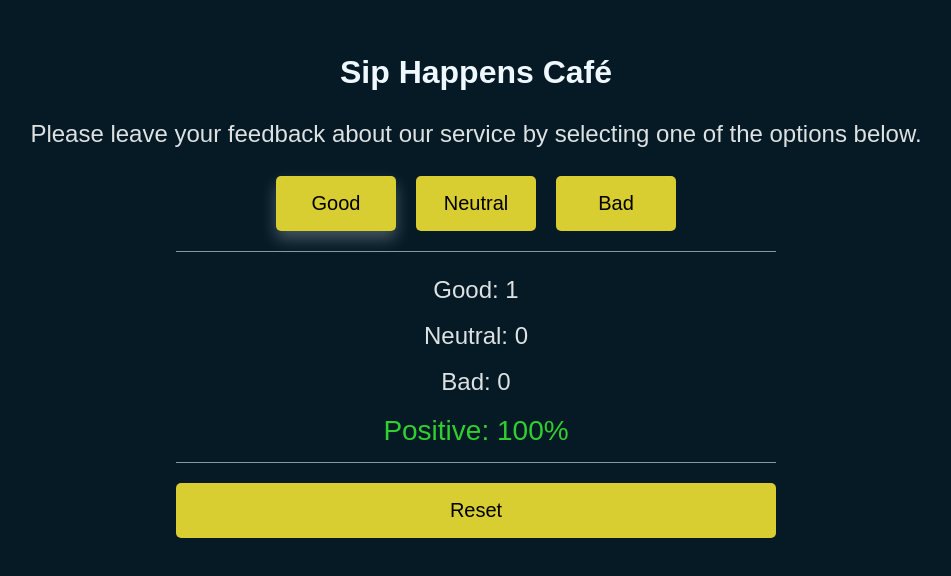
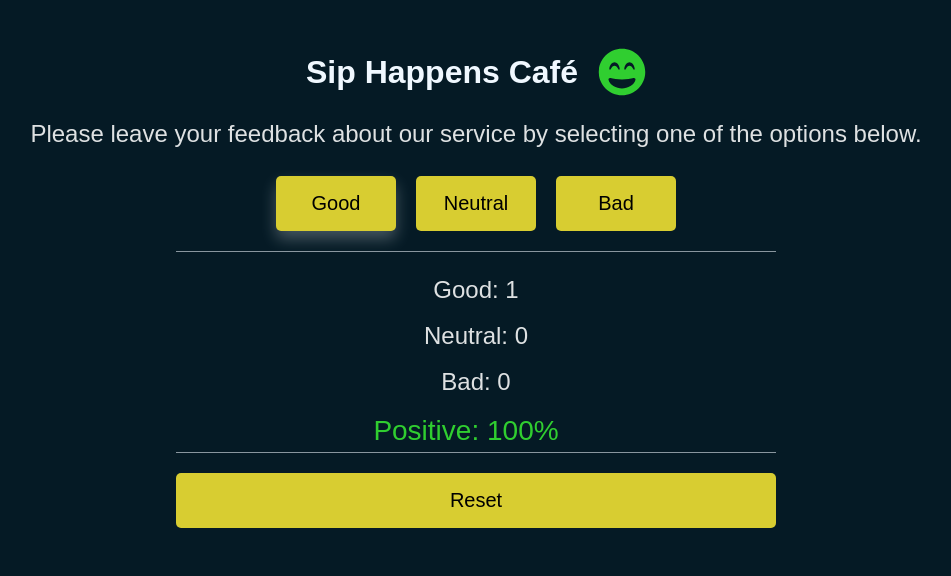
Before and after one commit to Mariia-Petlovana-91/react02, a React (Vite) app: page / in a window 1280 px wide. Both pictures are taken after a click on the button "Good". Shown: the top 576 px of the page, without its empty margins (164-1115 px from the left). Built offline with nearby package versions, Linux system fonts and the light colour scheme.

Commit message:
finish work

```diff
--- a/src/components/App/App.jsx
+++ b/src/components/App/App.jsx
@@ -4,7 +4,6 @@ import Description from '../Description/Description';
 import Feedback from '../Feedback/Feedback';
 import Options from '../Options/Options';
 import Notification from '../Notification/Notification';
-import { FiDatabase } from 'react-icons/fi';
 
 export default class App extends React.Component {
   state = {
@@ -51,7 +50,10 @@ updateFeedback = (feedbackType) => {
     const totalFeedback = good + neutral + bad;
     return (
     <Section>
-	    <Description />
+      <Description
+          total={totalFeedback}
+          good={good}
+      />
 
       <Feedback
         handleGood={() => this.updateFeedback('good')}
--- a/src/components/Description/Description.jsx
+++ b/src/components/Description/Description.jsx
@@ -1,10 +1,15 @@
-import css from'../Description/Description.module.css';
+import css from '../Description/Description.module.css';
+import { FaGrinBeam } from "react-icons/fa";
 
-export default function Description({}) {
+export default function Description({good ,total}) {
 	return (
-		<div className={css.container}>
-			<h1 className={css.title}>Sip Happens Café</h1>
-			<p className={css.text}>Please leave your feedback about our service by selecting one of the options below.</p>
+		<div className={css.descript__container}>
+			<div className={css.descript__titleContainer}>
+				<h1 className={css.descript__title}>Sip Happens Café</h1>
+				{(Math.round((good / total) * 100)) >= 50&& <FaGrinBeam  size="48px" fill='rgb(48, 206, 48)' />}
+			</div>
+
+			<p className={css.descript__text}>Please leave your feedback about our service by selecting one of the options below.</p>
 		</div>
 	)
 }
--- a/src/components/Description/Description.module.css
+++ b/src/components/Description/Description.module.css
@@ -1,15 +1,21 @@
-.container{
+.descript__container{
 	padding: 24px;
 }
 
-.title{
+.descript__titleContainer{
+	display: flex;
+	justify-content: center;
+}
+
+.descript__title{
 	font-size: 32px;
 	text-align: center;
 	color: aliceblue;
 	margin-bottom: 20px;
+	margin-right: 20px;
 }
 
-.text{
+.descript__text{
 	font-size: 24px;
 	text-align: center;
 }
--- a/src/components/Options/Options.jsx
+++ b/src/components/Options/Options.jsx
@@ -3,7 +3,7 @@ import css from '../Options/Options.module.css';
 export default function Options({ good, neutral, bad, handleReset, totalFeedback }) {
 	return (
 		<div className={css.options__container}>
-		      <ul className={css.options__list}>
+			<ul className={css.options__list}>
 		        <li className={css.options__item}>Good: {good}</li>
 		        <li className={css.options__item}>Neutral: {neutral}</li>
 			  <li className={css.options__item}>Bad: {bad}</li>
--- a/src/components/Options/Options.module.css
+++ b/src/components/Options/Options.module.css
@@ -17,8 +17,8 @@
 }
 
 .options__psitive{
+	margin-right: 20px;
 	color: rgb(48, 206, 48);
-	margin-bottom: 10px;
 	text-align: center;
 	font-size: 28px;
 }
```
